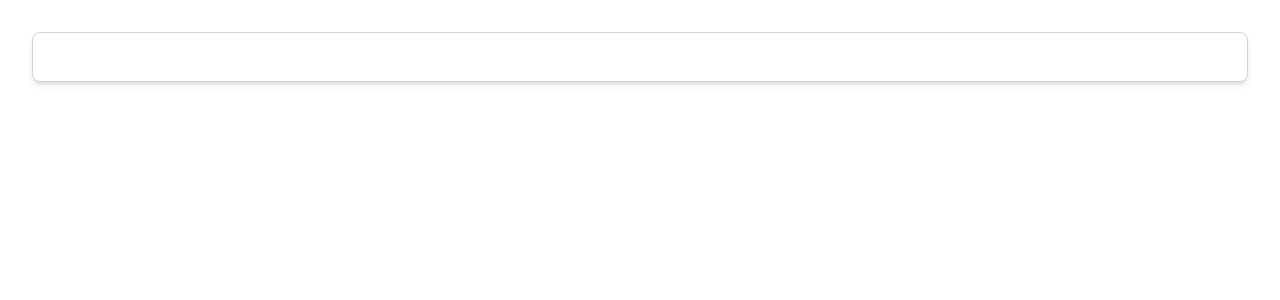
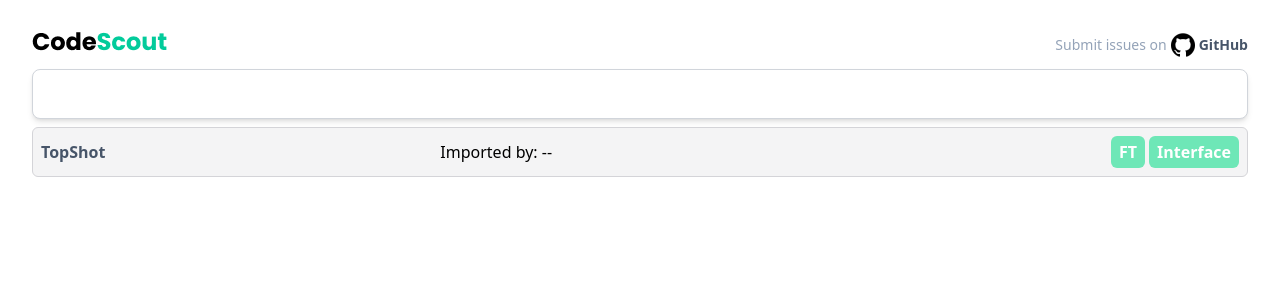
Before and after one commit to MaxStalker/code-scout, a Next.js app: page / in a window 1280 px wide. Shown: the top 300 px of the page. Built offline with nearby package versions, Linux system fonts and the light colour scheme.

Commit message:
Update styling

```diff
--- /dev/null
+++ b/components/Header.js
@@ -0,0 +1,20 @@
+import Image from "next/image";
+
+export default function Header() {
+  return (
+    <div className={"w-full flex flex-row justify-between mb-3"}>
+      <div className={"grow-0"}>
+        <Image
+          width={135}
+          height={19}
+          src={"/logo-codescout-header.png"}
+        />
+      </div>
+      <div className={"flex flex-row gap-1 text-sm items-center"}>
+        <span className={"text-slate-400"}>Submit issues on</span>
+        <Image src={"/logo-github.png"} width={24} height={24} />
+        <span className={"text-slate-600 font-bold"}>GitHub</span>
+      </div>
+    </div>
+  );
+}
--- a/pages/index.js
+++ b/pages/index.js
@@ -3,6 +3,7 @@
 import subStyles from "../styles/Subpage.module.css";
 import fetcher from "../lib/fetcher";
 import { useEffect, useRef, useState } from "react";
+import Header from "../components/Header";
 
 let timer;
 const fetchContracts = ({ setContracts, setLoading }, keyword) => {
@@ -19,7 +20,13 @@
 export default function Home() {
   const [loading, setLoading] = useState(false);
   const [keyword, setKeyword] = useState("");
-  const [contracts, setContracts] = useState([]);
+  const [contracts, setContracts] = useState([
+    {
+      name: "TopShot",
+      address: `0x${"1234".padStart(16, 0)}`,
+      tags: ["FT", "Interface"],
+    },
+  ]);
 
   useEffect(() => {
     if (keyword !== "") {
@@ -30,11 +37,16 @@
   }, [keyword]);
 
   const { container, link } = styles;
+  const shallRenderList = !loading;
+
   const inputClass =
-    "shadow-md bg-gray-30 border border-gray-300 text-gray-900 text-xl rounded-lg focus:ring-blue-500 focus:border-blue-500 block w-full p-2.5";
-  const shallRenderList = keyword !== "" && !loading;
+    "shadow-md bg-gray-30 border border-gray-300 text-gray-900 text-xl rounded-lg focus:ring-blue-500 focus:border-blue-500 block w-full p-2.5 mb-2";
+  const searchResult = `grid grid-cols-3 p-2 items-center bg-zinc-100 rounded-md border-zinc-300 border mb-1 hover:bg-emerald-100 hover:border-emerald-300 hover:cursor-pointer`;
+  const tagContainer = `flex justify-end gap-1`;
+  const tag = `flex justify-center items-center px-2 py-1 bg-emerald-300 rounded-md text-white font-bold`;
   return (
     <div className="container mx-auto p-8">
+      <Header />
       <input
         className={inputClass}
         type="text"
@@ -47,17 +59,17 @@
         contracts.map((contract) => {
           const { name, address, tags } = contract;
           return (
-            <div key={`${name}-${address}`} className="">
-              <p>
-                <Link href={`/${address}/${name}`}>
-                  <a className={subStyles.link}>{name}</a>
-                </Link>
-                deployed at{" "}
-                <Link href={`/${address}`}>
-                  <a className={subStyles.link}>{address}</a>
-                </Link>
-              </p>
-            </div>
+            <Link href={`/${address}/${name}`}>
+              <div key={`${name}-${address}`} className={searchResult}>
+                <p className={"text-big font-bold text-slate-600"}>{name}</p>
+                <p className={"text-big"}>Imported by: --</p>
+                <div className={tagContainer}>
+                  {tags.map((name) => {
+                    return <span className={tag}>{name}</span>;
+                  })}
+                </div>
+              </div>
+            </Link>
           );
         })}
     </div>
```
